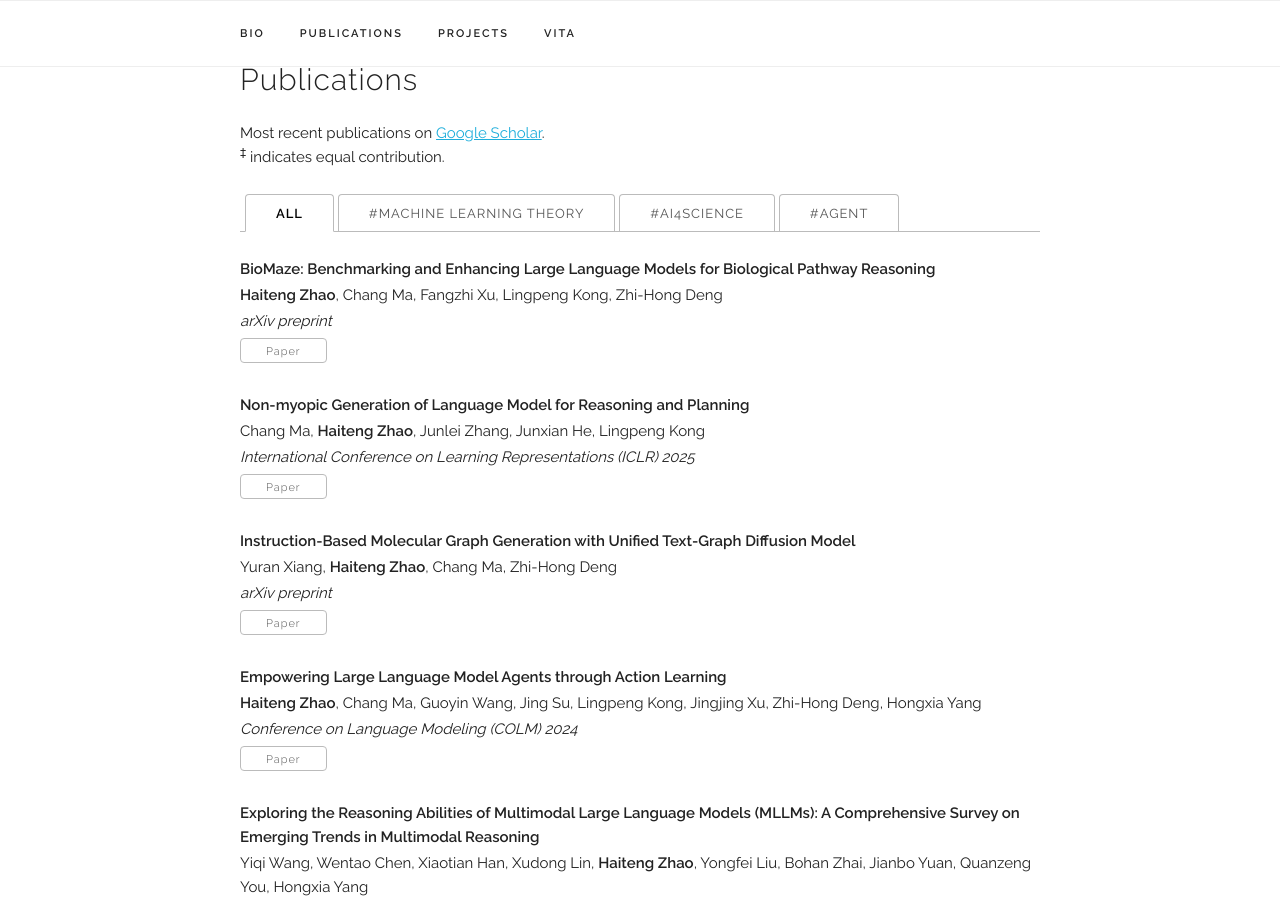
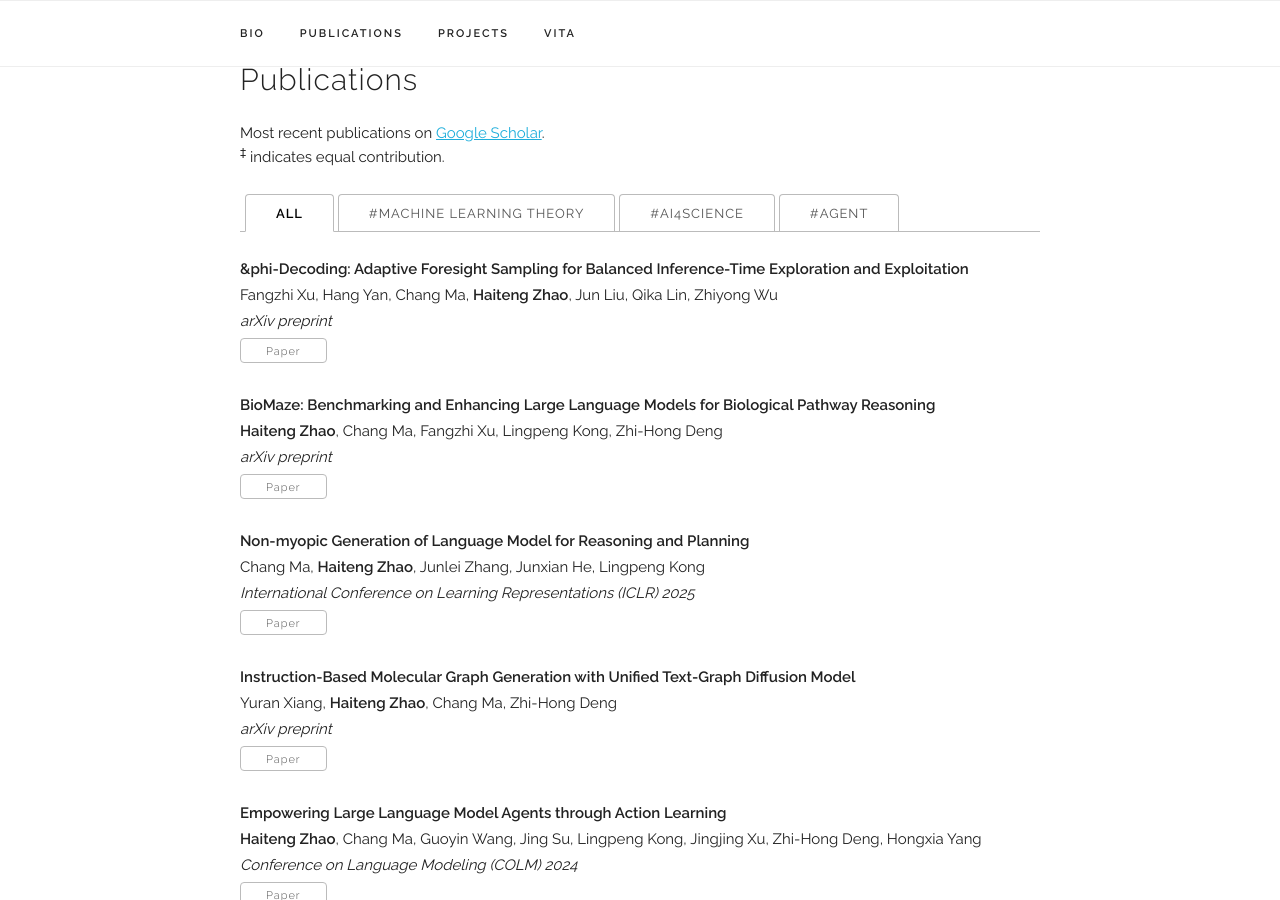
Before and after one commit to zhao-ht/haitengzhao, a Jekyll site: the page built from index.html, in a window 1280 px wide and 900 px high, scrolled down 1036 px. Built offline with Jekyll 4.4.1, drawn with Linux system fonts in a browser that asks for light colours; some web fonts are replaced.

Commit message:
Update publications.yaml

```diff
--- a/_data/publications.yaml
+++ b/_data/publications.yaml
@@ -1,4 +1,11 @@
 papers:
+  - title: "&phi-Decoding: Adaptive Foresight Sampling for Balanced Inference-Time Exploration and Exploitation"
+    authors: "Fangzhi Xu, Hang Yan, Chang Ma, <b>Haiteng Zhao</b>, Jun Liu, Qika Lin, Zhiyong Wu"
+    venue: "arXiv preprint"
+    paper_pdf: "https://arxiv.org/pdf/2503.13288"
+    ai4science: n
+    agent: y
+
   - title: "BioMaze: Benchmarking and Enhancing Large Language Models for Biological Pathway Reasoning"
     authors: "<b>Haiteng Zhao</b>, Chang Ma, Fangzhi Xu, Lingpeng Kong, Zhi-Hong Deng"
     venue: "arXiv preprint"
```
